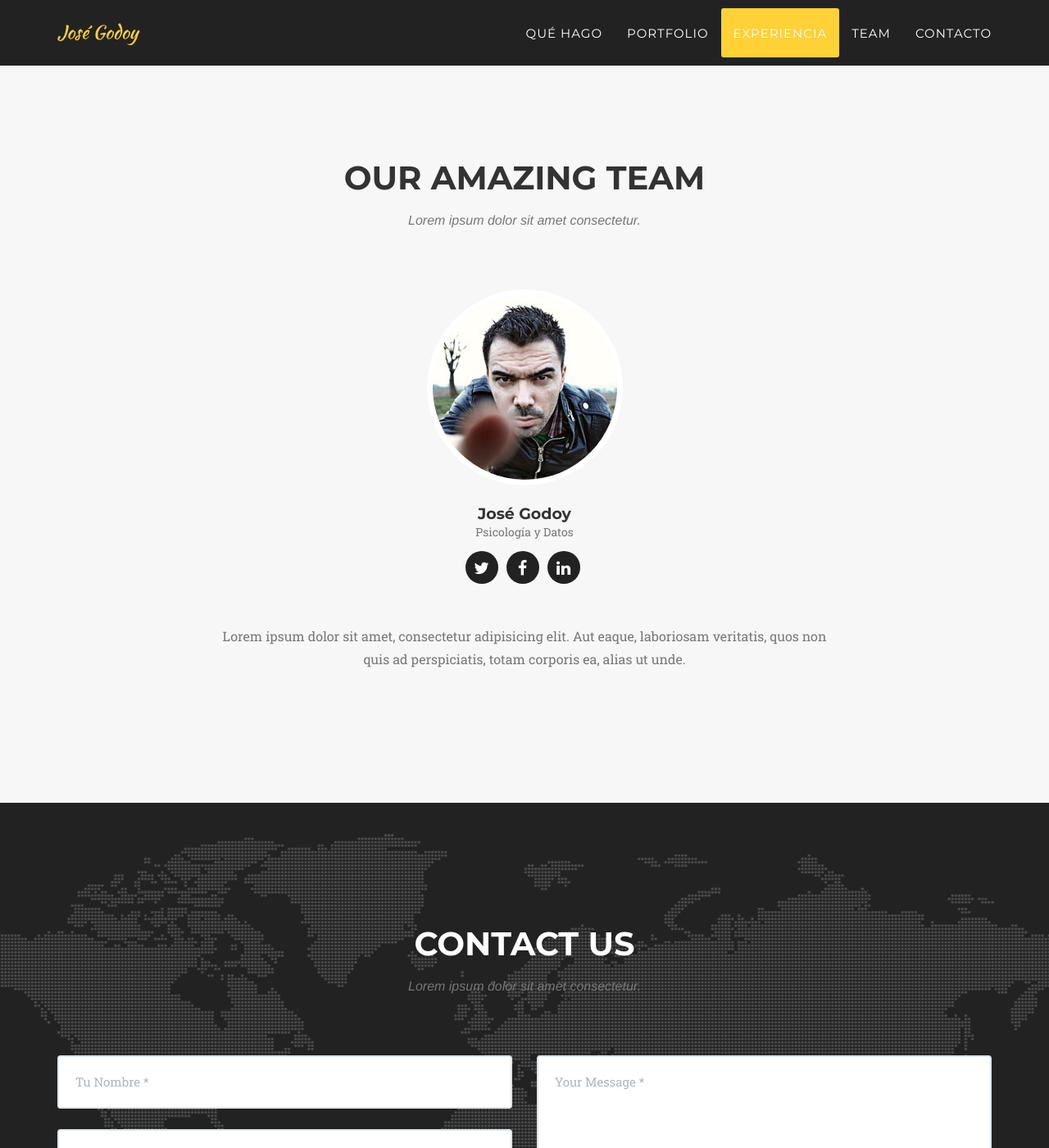
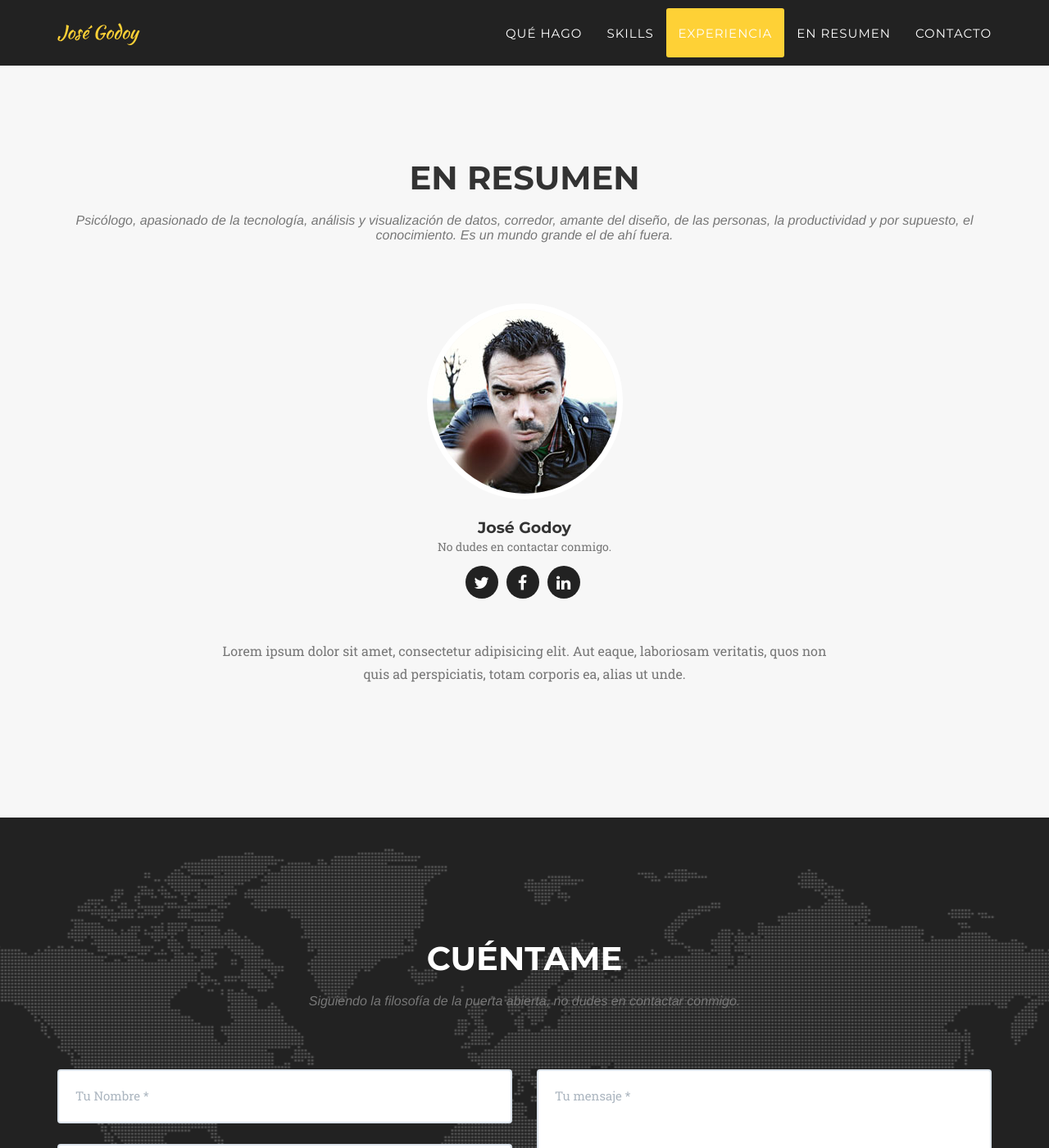
Before and after one commit to godenoughfor/personal-cv, a Jekyll site: the page built from index.html, in a window 1280 px wide and 1400 px high, scrolled down 4595 px. Shown: the whole window at 82% size. Built offline with Jekyll 4.4.1, drawn with Linux system fonts in a browser that asks for light colours; nearby versions of some CDN libraries; some web fonts are replaced; some of the changed text lies outside the part shown.

Commit message:
Guardando lo ganado hoy.

```diff
--- a/_config.yml
+++ b/_config.yml
@@ -4,7 +4,7 @@ baseurl:
 # Site settings
 title: José Godoy
 email: jmartgod@gmail.com
-description: ""
+description: "Bienvenido a mi currículum"
 
 # Color settings (hex-codes without the leading hash-tag)
 color:
@@ -27,14 +27,14 @@ people:
 
 - name: José Godoy
   pic: 2
-  position: Psicología y Datos
+  position: No dudes en contactar conmigo.
   social:
     - title: twitter
-      url: godenoughfor
+      url: http://twitter.com/godenoughfor
     - title: facebook
       url: #
     - title: linkedin
-      url: jmartgod
+      url: https://es.linkedin.com/in/jmartgod
 
 # - name: Diana Petersen
 #   pic: 3
@@ -50,7 +50,7 @@ people:
 # Social networks usernames (many more available: google-plus, flickr, dribbble, pinterest, instagram, tumblr, linkedin, etc.)
 social:
   - title: twitter
-    url: http://twitter.com/jekyllrb
+    url: http://twitter.com/godenoughfor
   - title: facebook
     url:
   - title: stack-overflow
@@ -58,12 +58,12 @@ social:
   - title: bitbucket
     url: http://bitbucket.org/jekyll
   - title: github
-    url: http://github.com/jekyll
+    url: http://github.com/godenoughfor
 
 # Postal address (add as many lines as necessary)
 address:
-  - line: 3481 Melrose Place
-  - line: Beverly Hills, CA 90210
+  - line: Capitá Alfons Vives, 28 4Izq
+  - line: Elche, ALICANTE 03201
 
 # Build settings
 markdown: kramdown
--- a/_includes/about.html
+++ b/_includes/about.html
@@ -4,7 +4,7 @@
             <div class="row">
                 <div class="col-lg-12 text-center">
                     <h2 class="section-heading">Experiencia</h2>
-                    <h3 class="section-subheading text-muted">Lorem ipsum dolor sit amet consectetur.</h3>
+                    <h3 class="section-subheading text-muted">De como salir de la zona de confort puede ser lo mejor que me ha pasado en la vida.</h3>
                 </div>
             </div>
             <div class="row">
@@ -16,8 +16,8 @@
                             </div>
                             <div class="timeline-panel">
                                 <div class="timeline-heading">
-                                    <h4>2009-2011</h4>
-                                    <h4 class="subheading">Our Humble Beginnings</h4>
+                                    <h4>200</h4>
+                                    <h4 class="subheading">Trabajo como </h4>
                                 </div>
                                 <div class="timeline-body">
                                     <p class="text-muted">Lorem ipsum dolor sit amet, consectetur adipisicing elit. Sunt ut voluptatum eius sapiente, totam reiciendis temporibus qui quibusdam, recusandae sit vero unde, sed, incidunt et ea quo dolore laudantium consectetur!</p>
--- a/_includes/contact.html
+++ b/_includes/contact.html
@@ -2,8 +2,8 @@
         <div class="container">
             <div class="row">
                 <div class="col-lg-12 text-center">
-                    <h2 class="section-heading">Contact Us</h2>
-                    <h3 class="section-subheading text-muted">Lorem ipsum dolor sit amet consectetur.</h3>
+                    <h2 class="section-heading">Cuéntame</h2>
+                    <h3 class="section-subheading text-muted">Siguiendo la filosofía de la puerta abierta, no dudes en contactar conmigo.</h3>
                 </div>
             </div>
             <div class="row">
@@ -12,21 +12,21 @@
                         <div class="row">
                             <div class="col-md-6">
                                 <div class="form-group">
-                                    <input type="text" class="form-control" placeholder="Tu Nombre *" id="name" required data-validation-required-message="Please enter your name.">
+                                    <input type="text" class="form-control" placeholder="Tu Nombre *" id="name" required data-validation-required-message="Tu nombre">
                                     <p class="help-block text-danger"></p>
                                 </div>
                                 <div class="form-group">
-                                    <input type="email" class="form-control" placeholder="Tu Email *" id="email" required data-validation-required-message="Please enter your email address.">
+                                    <input type="email" class="form-control" placeholder="Tu Email *" id="email" required data-validation-required-message="Tu e-mail">
                                     <p class="help-block text-danger"></p>
                                 </div>
                                 <div class="form-group">
-                                    <input type="tel" class="form-control" placeholder="Tu Teléfono *" id="phone" required data-validation-required-message="Please enter your phone number.">
+                                    <input type="tel" class="form-control" placeholder="Tu Teléfono *" id="phone" required data-validation-required-message="Tu móvil">
                                     <p class="help-block text-danger"></p>
                                 </div>
                             </div>
                             <div class="col-md-6">
                                 <div class="form-group">
-                                    <textarea class="form-control" placeholder="Your Message *" id="message" required data-validation-required-message="Please enter a message."></textarea>
+                                    <textarea class="form-control" placeholder="Tu mensaje *" id="message" required data-validation-required-message="¿Qué deseas?"></textarea>
                                     <p class="help-block text-danger"></p>
                                 </div>
                             </div>
--- a/_includes/header.html
+++ b/_includes/header.html
@@ -22,13 +22,13 @@
                         <a class="page-scroll" href="#services">Qué hago</a>
                     </li>
                     <li>
-                        <a class="page-scroll" href="#portfolio">Portfolio</a>
+                        <a class="page-scroll" href="#portfolio">Skills</a>
                     </li>
                     <li>
                         <a class="page-scroll" href="#about">Experiencia</a>
                     </li>
                     <li>
-                        <a class="page-scroll" href="#team">Team</a>
+                        <a class="page-scroll" href="#team">En resumen</a>
                     </li>
                     <li>
                         <a class="page-scroll" href="#contact">Contacto</a>
--- a/_includes/portfolio_grid.html
+++ b/_includes/portfolio_grid.html
@@ -3,8 +3,8 @@
         <div class="container">
             <div class="row">
                 <div class="col-lg-12 text-center">
-                    <h2 class="section-heading">Portfolio</h2>
-                    <h3 class="section-subheading text-muted">Lorem ipsum dolor sit amet consectetur.</h3>
+                    <h2 class="section-heading">Skills</h2>
+                    <h3 class="section-subheading text-muted">Siempre estoy aprendiendo algo nuevo, nunca estoy satisfecho. Cuantas más cosas se conoce uno es más consciente de cuanto tiene aún por aprender.</h3>
                 </div>
             </div>
             <div class="row">
--- a/_includes/team.html
+++ b/_includes/team.html
@@ -3,8 +3,8 @@
         <div class="container">
             <div class="row">
                 <div class="col-lg-12 text-center">
-                    <h2 class="section-heading">Our Amazing Team</h2>
-                    <h3 class="section-subheading text-muted">Lorem ipsum dolor sit amet consectetur.</h3>
+                    <h2 class="section-heading">En resumen</h2>
+                    <h3 class="section-subheading text-muted">Psicólogo, apasionado de la tecnología, análisis y visualización de datos, corredor, amante del diseño, de las personas, la productividad y por supuesto, el conocimiento. Es un mundo grande el de ahí fuera.</h3>
                 </div>
             </div>
             <div class="row">
```
Also changed, not shown: 3 other files.
